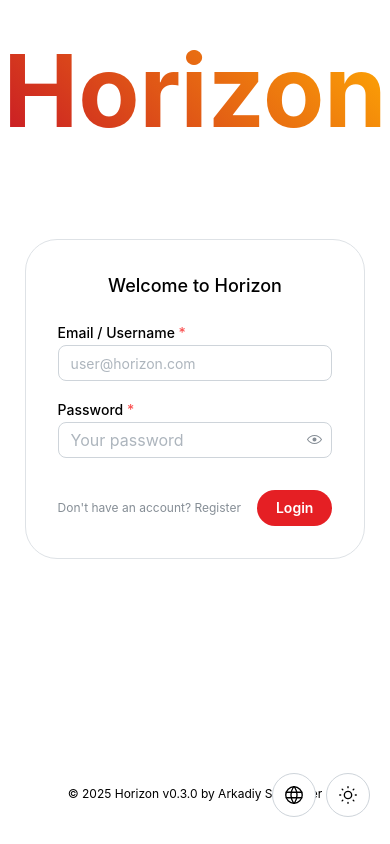
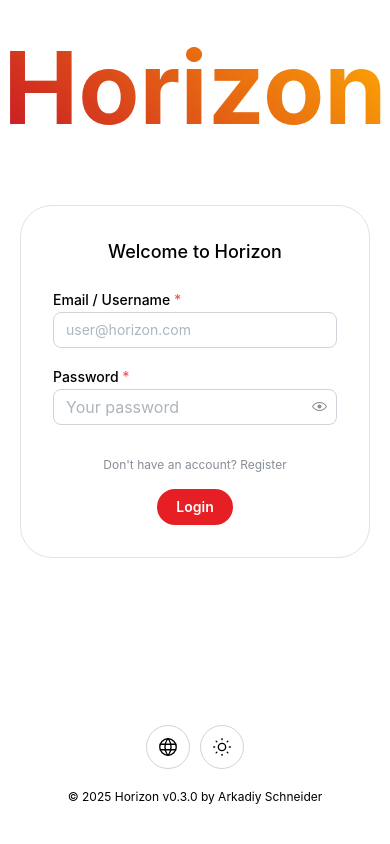
Before and after one commit to TheBandik/Horizon, a React app in the folder src/frontend/: page / in a window 390 px wide. Built offline with nearby package versions, Linux system fonts and the light colour scheme; the HTML template or start-up script is replaced by a standard one.

Commit message:
add mobile version for auth form

```diff
--- a/src/frontend/src/pages/AuthForm.tsx
+++ b/src/frontend/src/pages/AuthForm.tsx
@@ -12,7 +12,8 @@ import {useForm} from '@mantine/form';
 import {ThemeToggle} from "../components/ThemeToggle.tsx";
 import packageJson from '../../package.json';
 import {LanguageSwitcher} from "../components/LanguageSwitcher.tsx";
-import { useTranslation } from 'react-i18next';
+import {useTranslation} from 'react-i18next';
+import {useMediaQuery} from '@mantine/hooks';
 
 export function AuthForm() {
     const form = useForm({
@@ -29,11 +30,13 @@ export function AuthForm() {
         },
     });
 
-    const { t } = useTranslation();
+    const {t} = useTranslation();
+    const isMobile = useMediaQuery('(max-width: 600px)');
 
     return (
         <Stack
             justify="space-around"
+            p={"sm"}
             align="center"
             h="100vh"
         >
@@ -47,6 +50,8 @@ export function AuthForm() {
 
             <Paper
                 withBorder p="xl"
+                w={isMobile ? 350 : 400}
+                h={"auto"}
             >
                 <Text size="lg" fw={500} ta="center">
                     {t("welcome")}
@@ -78,14 +83,14 @@ export function AuthForm() {
                         />
                     </Stack>
 
-                    <Group justify="space-between" mt="xl">
+                    <Stack justify="space-between" mt="xl" align={"center"}>
                         <Anchor component="button" type="button" c="dimmed" size="xs">
                             {t("no_account")}
                         </Anchor>
-                        <Button type="submit">
+                        <Button type="submit" w={"fit-content"}>
                             {t("login_button")}
                         </Button>
-                    </Group>
+                    </Stack>
                 </form>
             </Paper>
 
@@ -99,21 +104,28 @@ export function AuthForm() {
                 justify="center"
                 w="100%"
                 pos="relative"
+                direction={isMobile ? 'column' : 'row'}
+                gap={isMobile ? 'xs' : 0}
             >
-                <Text
-                    size="xs"
-                >
+                {isMobile && (
+                    <Group gap="xs" mb="xs">
+                        <LanguageSwitcher/>
+                        <ThemeToggle/>
+                    </Group>
+                )}
+
+                <Text size="xs" ta="center">
                     © 2025 Horizon v{packageJson.version} by Arkadiy Schneider
                 </Text>
 
-                <div style={{position: 'absolute', right: 20}}>
-                    <Group
-                        gap="xs"
-                    >
-                        <LanguageSwitcher/>
-                        <ThemeToggle/>
-                    </Group>
-                </div>
+                {!isMobile && (
+                    <div style={{position: 'absolute', right: 20}}>
+                        <Group gap="xs">
+                            <LanguageSwitcher/>
+                            <ThemeToggle/>
+                        </Group>
+                    </div>
+                )}
             </Flex>
         </Stack>
     );
```
